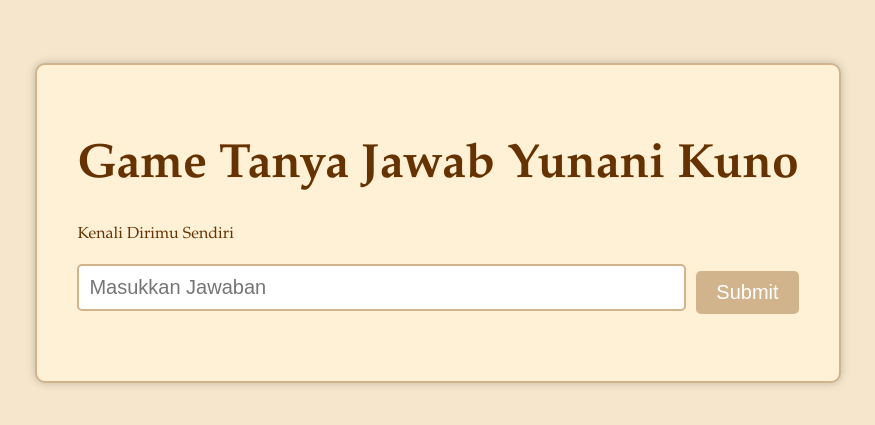
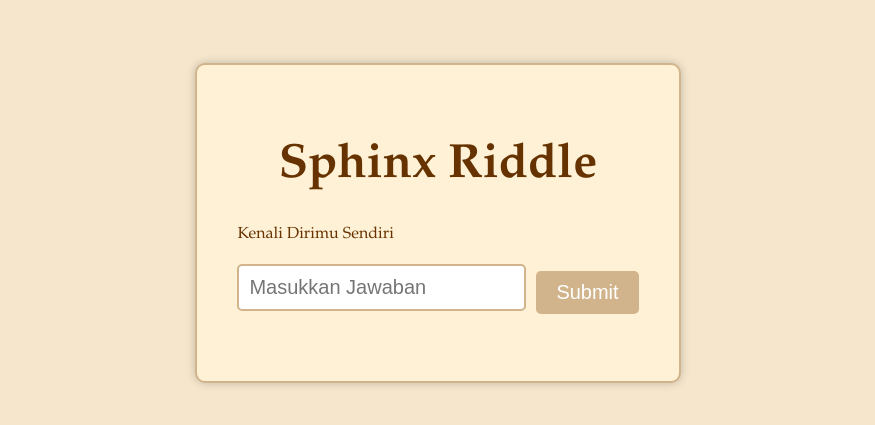
Before and after one commit to XVasco/QnA, a plain HTML site: page index.html in a window 1280 px wide. Shown: the part 177-602 px from the top of the page, without its empty margins (202-1077 px from the left). Drawn offline with Linux system fonts and the light colour scheme.

Commit message:
Update index.html

```diff
--- a/index.html
+++ b/index.html
@@ -6,7 +6,7 @@
 </head>
 <body>
   <div class="container">
-    <h1>Game Tanya Jawab Yunani Kuno</h1>
+    <h1>Sphinx Riddle</h1>
     <form id="quiz-form">
       <div id="question-container">
         <p id="question"></p>
```
